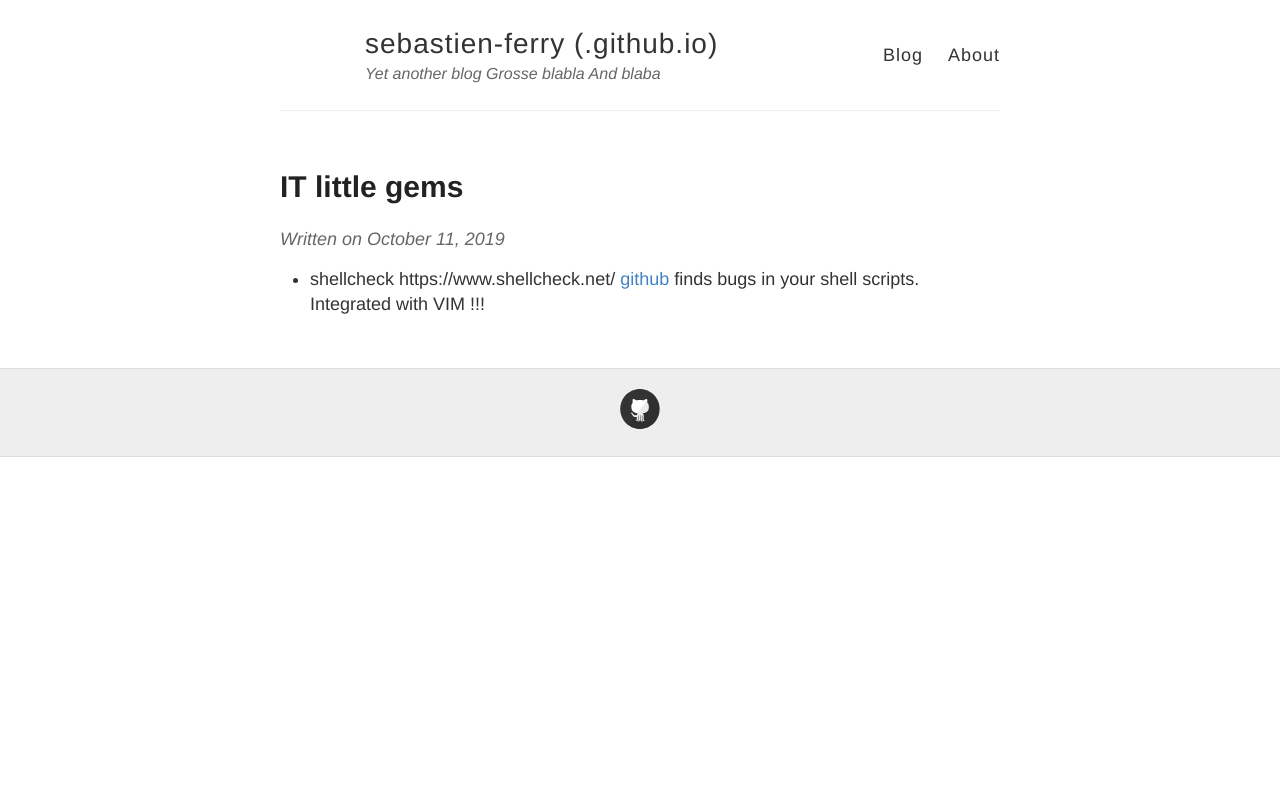
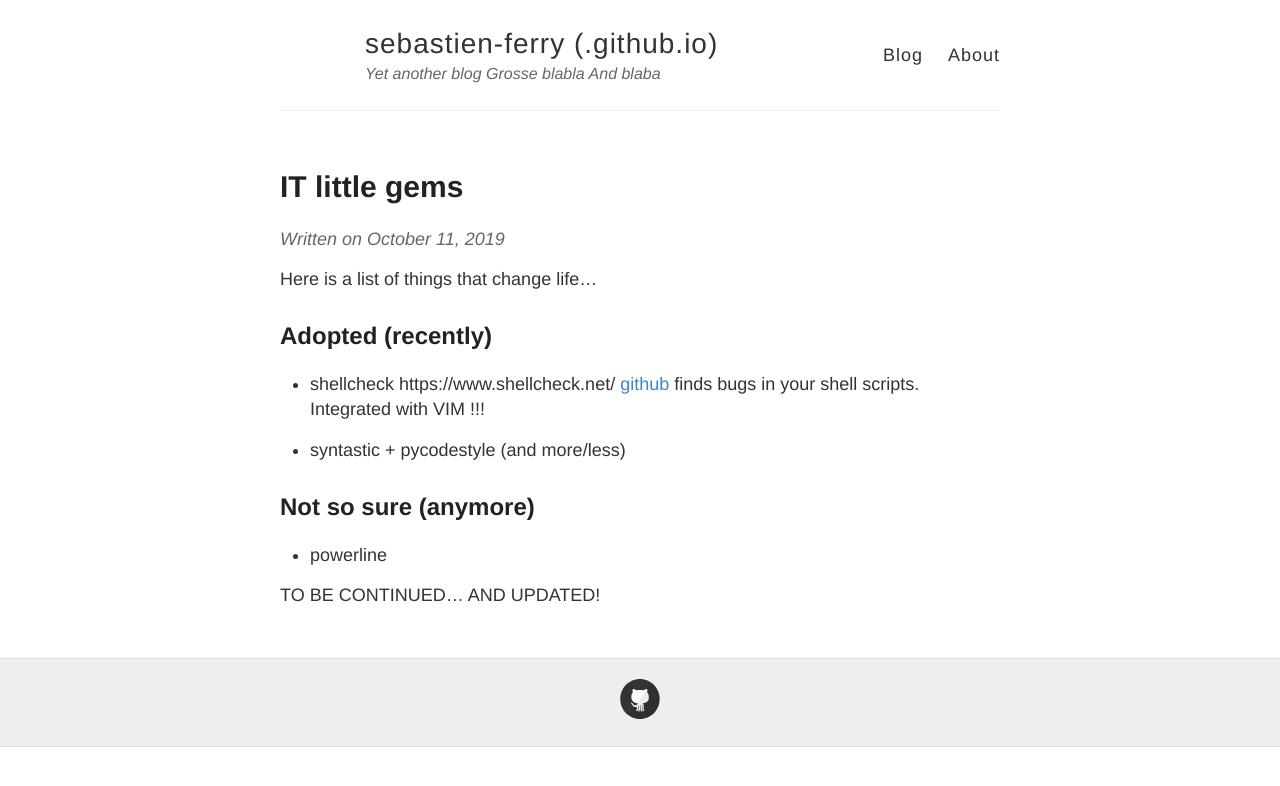
Before and after one commit to sebastien-ferry/sebastien-ferry.github.io, a Jekyll site: the page built from _posts/2019-10-11-it-little-gems.md, in a window 1280 px wide. Shown: the top 786 px of the page. Built offline with Jekyll 4.4.1, drawn with Linux system fonts in a browser that asks for light colours.

Commit message:
branch commit of post

```diff
--- a/_posts/2019-10-11-it-little-gems.md
+++ b/_posts/2019-10-11-it-little-gems.md
@@ -7,9 +7,21 @@ tags: [shell, desktop, environment]
 excerpt_separator: <!--more-->
 ---
 
+Here is a list of things that change life...
+
 <!--more-->
+
+## Adopted (recently)
 
   * shellcheck
 https://www.shellcheck.net/ [github](https://github.com/koalaman/shellcheck)
 finds bugs in your shell scripts.
 Integrated with VIM !!!
+
+  * syntastic + pycodestyle (and more/less)
+
+## Not so sure (anymore)
+
+  * powerline
+
+TO BE CONTINUED... AND UPDATED!
```
